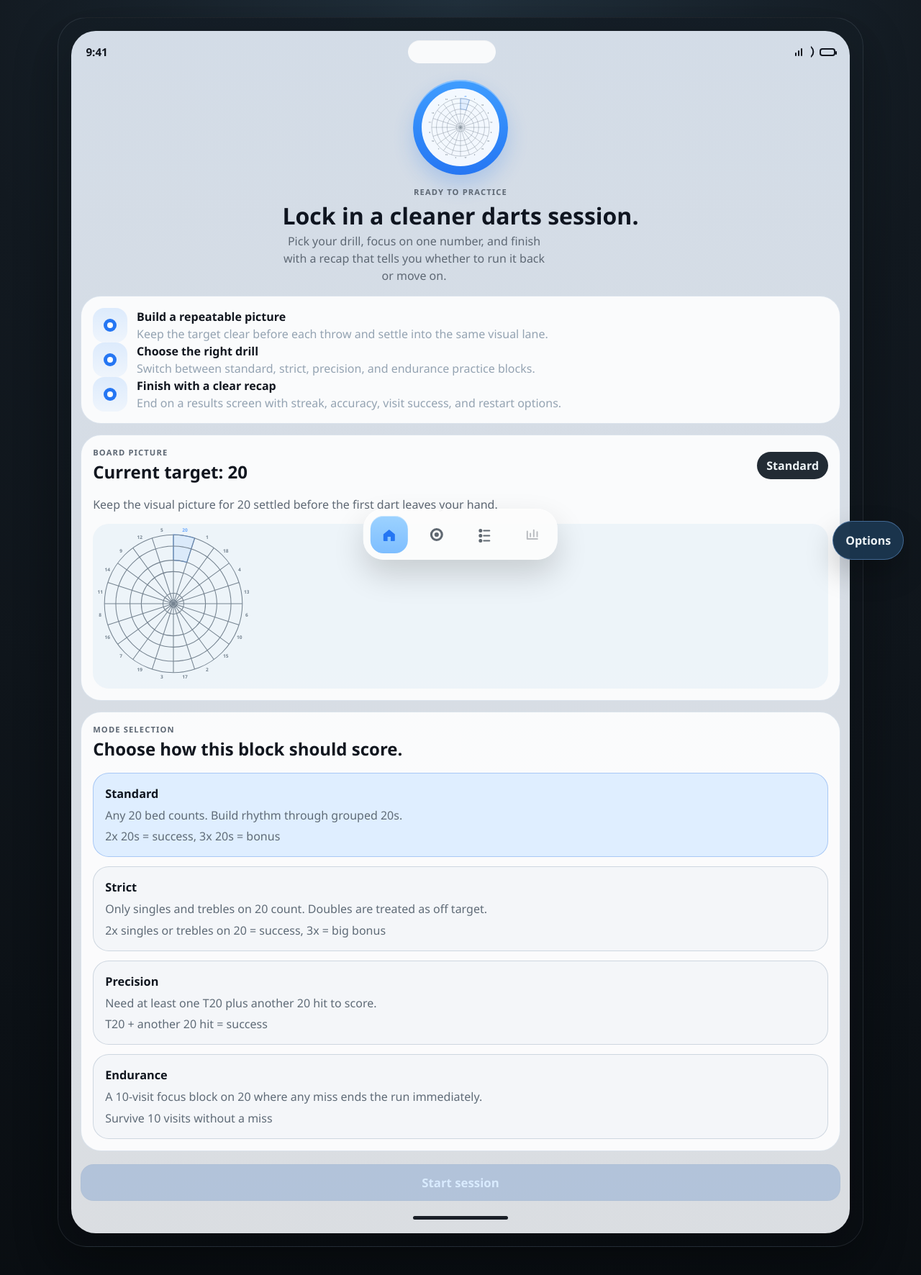
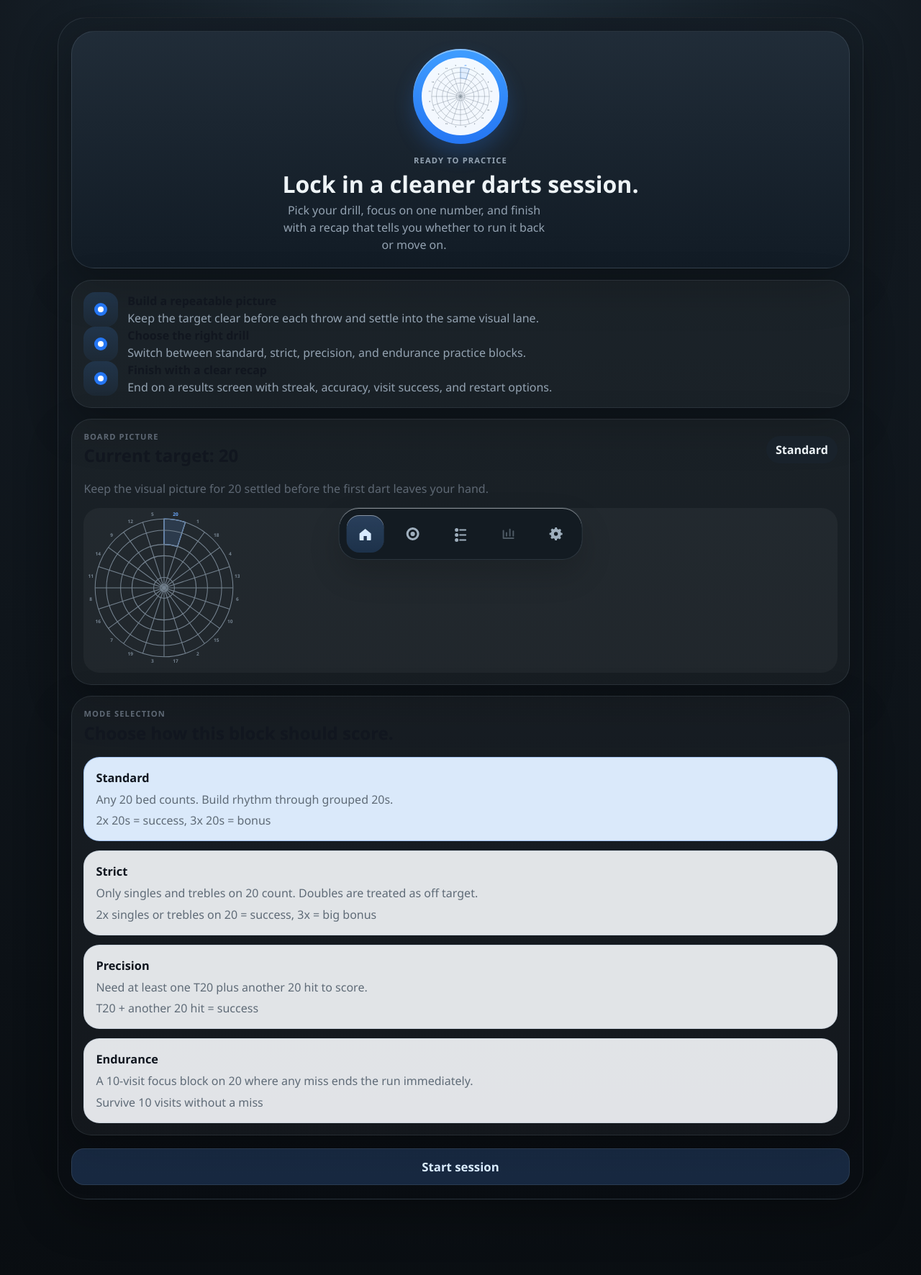
Before and after one commit to spenc259/Dart-Segment-Trainer, a React (Vite) app: page / in a window 1280 px wide. Shown: the top 1772 px of the page at 72% size. Built offline with nearby package versions, Linux system fonts and the light colour scheme.

Commit message:
Refine intro styling and fold options into nav

```diff
--- a/src/App.tsx
+++ b/src/App.tsx
@@ -101,18 +101,6 @@ const introHighlights = [
   },
 ];
 
-const StatusGlyph = () => (
-  <div className="intro-status" aria-hidden="true">
-    <span className="intro-signal">
-      <i />
-      <i />
-      <i />
-    </span>
-    <span className="intro-wifi" />
-    <span className="intro-battery" />
-  </div>
-);
-
 function JourneyIcon({ step }: { step: JourneyStage }) {
   switch (step) {
     case "intro":
@@ -143,6 +131,14 @@ function JourneyIcon({ step }: { step: JourneyStage }) {
     default:
       return null;
   }
+}
+
+function OptionsIcon() {
+  return (
+    <svg viewBox="0 0 24 24" aria-hidden="true">
+      <path d="M10.7 3h2.6l.5 2.2a7 7 0 0 1 1.8.8l2-1.1 1.8 1.8-1.1 2a7 7 0 0 1 .8 1.8L21 10.7v2.6l-2.2.5a7 7 0 0 1-.8 1.8l1.1 2-1.8 1.8-2-1.1a7 7 0 0 1-1.8.8L13.3 21h-2.6l-.5-2.2a7 7 0 0 1-1.8-.8l-2 1.1-1.8-1.8 1.1-2a7 7 0 0 1-.8-1.8L3 13.3v-2.6l2.2-.5a7 7 0 0 1 .8-1.8l-1.1-2 1.8-1.8 2 1.1a7 7 0 0 1 1.8-.8Zm1.3 6.3A2.7 2.7 0 1 0 14.7 12 2.7 2.7 0 0 0 12 9.3Z" />
+    </svg>
+  );
 }
 
 function App() {
@@ -335,17 +331,13 @@ function App() {
       <main className="app-shell">
         {journeyStage === "intro" ? (
           <section className="intro-mobile">
-            <div className="intro-device-frame">
-              <div className="intro-topbar" aria-hidden="true">
-                <span className="intro-time">9:41</span>
-                <span className="intro-dynamic-island" />
-                <StatusGlyph />
+            <section className="intro-hero-card">
+              <div className="intro-hero">
+                <div className="intro-emblem-shell" aria-hidden="true">
+                  <div className="intro-emblem">
+                    <div className="intro-emblem-board">
+                      <DartboardOutline targetSegment={session.targetSegment} />
                     </div>
-
-              <div className="intro-hero">
-                <div className="intro-emblem-shell">
-                  <div className="intro-emblem">
-                    <DartboardOutline targetSegment={session.targetSegment} />
                   </div>
                 </div>
 
@@ -358,6 +350,7 @@ function App() {
                   </p>
                 </div>
               </div>
+            </section>
 
             <section className="card intro-feature-card">
               {introHighlights.map((item) => (
@@ -409,9 +402,6 @@ function App() {
               >
                 Start session
               </button>
-              </div>
-
-              <div className="intro-home-indicator" aria-hidden="true" />
             </div>
           </section>
         ) : null}
@@ -668,17 +658,18 @@ function App() {
             </button>
           );
         })}
-      </nav>
 
         <button
           type="button"
-        className="options-fab"
+          className={`journey-float-button ${optionsOpen ? "active" : ""}`}
+          aria-label="Options"
+          aria-expanded={optionsOpen}
           aria-haspopup="dialog"
-        aria-expanded={optionsOpen}
           onClick={() => setOptionsOpen(true)}
         >
-        Options
+          <OptionsIcon />
         </button>
+      </nav>
 
       {optionsOpen ? (
         <div
--- a/src/index.css
+++ b/src/index.css
@@ -42,28 +42,40 @@
   --dart-miss-bg: rgba(66, 77, 88, 0.4);
   --dart-advance-bg: rgba(28, 92, 53, 0.32);
   --overlay: rgba(5, 9, 13, 0.68);
+  --intro-hero-surface: linear-gradient(180deg, rgba(33, 45, 57, 0.98), rgba(18, 28, 38, 0.98));
+  --intro-hero-border: rgba(145, 163, 179, 0.18);
+  --intro-hero-ink: var(--ink);
+  --intro-hero-muted: var(--ink-soft);
+  --intro-card-surface: rgba(255, 255, 255, 0.04);
+  --intro-card-border: rgba(150, 168, 183, 0.14);
+  --intro-preview-surface: rgba(255, 255, 255, 0.04);
+  --float-surface: rgba(19, 27, 34, 0.94);
+  --float-border: rgba(150, 168, 183, 0.18);
+  --float-icon: #9fafbd;
+  --float-active-surface: linear-gradient(180deg, rgba(106, 169, 255, 0.26), rgba(77, 149, 255, 0.18));
+  --float-active-icon: #d7ebff;
 }
 
 :root[data-theme="light"] {
   color-scheme: light;
-  color: #1b2530;
-  background: #efeae1;
-  --ink: #18212a;
-  --ink-soft: #6f7c88;
-  --page-bg: linear-gradient(180deg, #efe8d7 0%, #e4eddc 100%);
-  --shell: linear-gradient(180deg, rgba(245, 241, 232, 0.98), rgba(234, 243, 229, 0.98));
-  --shell-border: rgba(109, 127, 104, 0.14);
-  --card: rgba(255, 251, 243, 0.94);
-  --card-border: rgba(163, 177, 150, 0.25);
-  --card-shadow: 0 24px 60px rgba(67, 80, 63, 0.12);
-  --surface-soft: rgba(245, 248, 241, 0.98);
-  --surface-strong: rgba(255, 255, 252, 0.98);
-  --surface-selected: rgba(223, 236, 214, 0.98);
-  --surface-selected-border: rgba(95, 132, 92, 0.3);
-  --surface-border: rgba(150, 165, 140, 0.22);
-  --surface-divider: rgba(150, 165, 140, 0.22);
-  --ring-inner: #fffdf8;
-  --ring-border: rgba(181, 193, 171, 0.45);
+  color: #15202b;
+  background: #e8f0f8;
+  --ink: #16212b;
+  --ink-soft: #667483;
+  --page-bg: linear-gradient(180deg, #eef5fb 0%, #dfeaf6 100%);
+  --shell: linear-gradient(180deg, rgba(239, 246, 252, 0.98), rgba(228, 238, 248, 0.98));
+  --shell-border: rgba(147, 175, 203, 0.2);
+  --card: rgba(255, 255, 255, 0.94);
+  --card-border: rgba(196, 214, 232, 0.88);
+  --card-shadow: 0 24px 60px rgba(68, 96, 123, 0.12);
+  --surface-soft: rgba(247, 251, 255, 0.98);
+  --surface-strong: rgba(240, 247, 253, 0.98);
+  --surface-selected: rgba(223, 238, 255, 0.98);
+  --surface-selected-border: rgba(87, 148, 223, 0.28);
+  --surface-border: rgba(193, 212, 231, 0.84);
+  --surface-divider: rgba(193, 212, 231, 0.72);
+  --ring-inner: #ffffff;
+  --ring-border: rgba(182, 204, 226, 0.72);
   --blue: #2c7df0;
   --green: #1fb36d;
   --amber: #f4a11a;
@@ -80,7 +92,19 @@
   --dart-other-bg: #e9f1fb;
   --dart-miss-bg: #edf1f5;
   --dart-advance-bg: #e6f4f0;
-  --overlay: rgba(232, 224, 210, 0.7);
+  --overlay: rgba(227, 237, 247, 0.76);
+  --intro-hero-surface: linear-gradient(180deg, rgba(231, 241, 252, 0.96), rgba(244, 247, 251, 0.96));
+  --intro-hero-border: rgba(193, 212, 231, 0.9);
+  --intro-hero-ink: #10161f;
+  --intro-hero-muted: #5d6a78;
+  --intro-card-surface: rgba(255, 255, 255, 0.9);
+  --intro-card-border: rgba(196, 214, 232, 0.8);
+  --intro-preview-surface: rgba(237, 243, 249, 0.9);
+  --float-surface: rgba(255, 255, 255, 0.94);
+  --float-border: rgba(200, 217, 233, 0.95);
+  --float-icon: #687480;
+  --float-active-surface: linear-gradient(180deg, #9cd2ff, #7ebeff);
+  --float-active-icon: #2576f3;
 }
 
 * {
@@ -176,11 +200,11 @@ button {
 .hero-board-panel,
 .results-grid,
 .intro-mobile,
-.intro-device-frame,
 .intro-hero,
 .intro-copy-block,
 .intro-board-card,
-.intro-mode-panel {
+.intro-mode-panel,
+.intro-hero-card {
   display: grid;
   gap: 0.95rem;
 }
@@ -265,100 +289,17 @@ button {
   fill: var(--blue);
 }
 
-.intro-device-frame {
-  padding: 0.8rem 0.8rem 1.15rem;
-  border-radius: 34px;
-  background: linear-gradient(180deg, rgba(231, 241, 252, 0.94), rgba(244, 247, 251, 0.9));
-  color: #0f1520;
-  box-shadow: 0 24px 60px rgba(0, 0, 0, 0.18);
-}
-
-:root[data-theme="dark"] .intro-device-frame {
-  background: linear-gradient(180deg, rgba(223, 232, 243, 0.94), rgba(241, 244, 248, 0.9));
-}
-
-.intro-topbar {
-  padding: 0 0.45rem;
-  min-height: 32px;
-  color: #10151d;
-  font-weight: 700;
-}
-
-.intro-time {
-  font-size: 0.95rem;
-}
-
-.intro-dynamic-island {
-  width: 122px;
-  height: 32px;
-  border-radius: 999px;
-  background: rgba(255, 255, 255, 0.86);
-  box-shadow: inset 0 1px 0 rgba(0, 0, 0, 0.03);
-}
-
-.intro-status {
-  display: flex;
-  align-items: center;
-  gap: 0.35rem;
-}
-
-.intro-signal {
-  display: inline-flex;
-  align-items: end;
-  gap: 2px;
-  height: 12px;
-}
-
-.intro-signal i {
-  display: block;
-  width: 2px;
-  border-radius: 999px;
-  background: #11161f;
-}
-
-.intro-signal i:nth-child(1) {
-  height: 5px;
-}
-
-.intro-signal i:nth-child(2) {
-  height: 8px;
-}
-
-.intro-signal i:nth-child(3) {
-  height: 11px;
-}
-
-.intro-wifi {
-  width: 12px;
-  height: 12px;
-  border: 2px solid #11161f;
-  border-top-color: transparent;
-  border-left-color: transparent;
-  transform: rotate(-45deg);
-  border-radius: 0 0 10px 0;
-}
-
-.intro-battery {
-  position: relative;
-  width: 22px;
-  height: 11px;
-  border-radius: 4px;
-  border: 2px solid #11161f;
-}
-
-.intro-battery::after {
-  content: "";
-  position: absolute;
-  top: 2px;
-  right: -4px;
-  width: 2px;
-  height: 5px;
-  border-radius: 2px;
-  background: #11161f;
+.intro-hero-card {
+  padding: 1.2rem;
+  border-radius: 32px;
+  background: var(--intro-hero-surface);
+  border: 1px solid var(--intro-hero-border);
+  box-shadow: var(--card-shadow);
 }
 
 .intro-hero {
-  padding-top: 0.5rem;
+  min-height: 0;
+  padding-block: 0.25rem 0.1rem;
   justify-items: center;
   text-align: center;
 }
@@ -384,7 +325,14 @@ button {
   place-items: center;
 }
 
-.intro-emblem .dartboard-outline {
+.intro-emblem-board {
+  width: 100%;
+  height: 100%;
+  display: grid;
+  place-items: center;
+}
+
+.intro-emblem-board .dartboard-outline {
   max-width: 96px;
   color: #7f8b96;
 }
@@ -394,21 +342,20 @@ button {
 }
 
 .intro-copy-block h1 {
-  color: #0f1520;
+  color: var(--intro-hero-ink);
   font-size: 2rem;
 }
 
 .intro-copy-block .section-label,
 .intro-copy-block .stage-description {
-  color: #5e6874;
+  color: var(--intro-hero-muted);
 }
 
 .intro-feature-card,
 .intro-board-card,
 .intro-mode-panel {
-  background: rgba(255, 255, 255, 0.88);
-  border: 1px solid rgba(205, 216, 229, 0.72);
-  box-shadow: none;
+  background: var(--intro-card-surface);
+  border: 1px solid var(--intro-card-border);
 }
 
 .intro-feature-card {
@@ -467,7 +414,7 @@ button {
 .intro-board-preview {
   padding: 0.4rem;
   border-radius: 22px;
-  background: rgba(237, 243, 249, 0.9);
+  background: var(--intro-preview-surface);
 }
 
 .intro-board-preview .dartboard-outline {
@@ -506,14 +453,6 @@ button {
   background: linear-gradient(180deg, #4396ff, #2576f3);
   color: #f7fbff;
   border-color: transparent;
-}
-
-.intro-home-indicator {
-  width: 132px;
-  height: 5px;
-  border-radius: 999px;
-  margin: 0.35rem auto 0;
-  background: rgba(17, 22, 31, 0.96);
 }
 
 .streak-badge,
@@ -941,7 +880,8 @@ button {
   transform: translateX(-50%);
   padding: 0.6rem;
   border-radius: 28px;
-  background: rgba(252, 252, 252, 0.94);
+  background: var(--float-surface);
+  border: 1px solid var(--float-border);
   box-shadow:
     0 20px 44px rgba(0, 0, 0, 0.16),
     inset 0 1px 0 rgba(255, 255, 255, 0.5);
@@ -956,7 +896,7 @@ button {
   display: grid;
   place-items: center;
   background: transparent;
-  color: #5f6871;
+  color: var(--float-icon);
 }
 
 .journey-float-button svg {
@@ -966,24 +906,9 @@ button {
 }
 
 .journey-float-button.active {
-  background: linear-gradient(180deg, #9cd2ff, #7ebeff);
-  color: #2576f3;
+  background: var(--float-active-surface);
+  color: var(--float-active-icon);
   box-shadow: inset 0 1px 0 rgba(255, 255, 255, 0.44);
-}
-
-.options-fab {
-  position: fixed;
-  right: 1rem;
-  bottom: 1rem;
-  min-height: 52px;
-  padding: 0.9rem 1.05rem;
-  border-radius: 999px;
-  background: var(--surface-selected);
-  color: var(--ink);
-  border: 1px solid var(--surface-selected-border);
-  box-shadow: 0 18px 40px rgba(0, 0, 0, 0.22);
-  z-index: 21;
-  font-weight: 800;
 }
 
 .options-overlay {
@@ -1013,7 +938,6 @@ button {
 .utility-button:hover,
 .section-toggle:hover,
 .theme-button:hover,
-.options-fab:hover,
 .journey-float-button:hover {
   transform: translateY(-1px);
 }
@@ -1023,7 +947,6 @@ button {
 .utility-button:active,
 .section-toggle:active,
 .theme-button:active,
-.options-fab:active,
 .journey-float-button:active {
   transform: translateY(1px);
 }
@@ -1077,11 +1000,6 @@ button {
     bottom: 1.35rem;
   }
 
-  .options-fab {
-    right: 1.5rem;
-    bottom: 1.35rem;
-  }
-
   .options-overlay {
     padding: 1.5rem;
     align-items: center;
```
Lines whose indentation alone changed are shown as unchanged.
